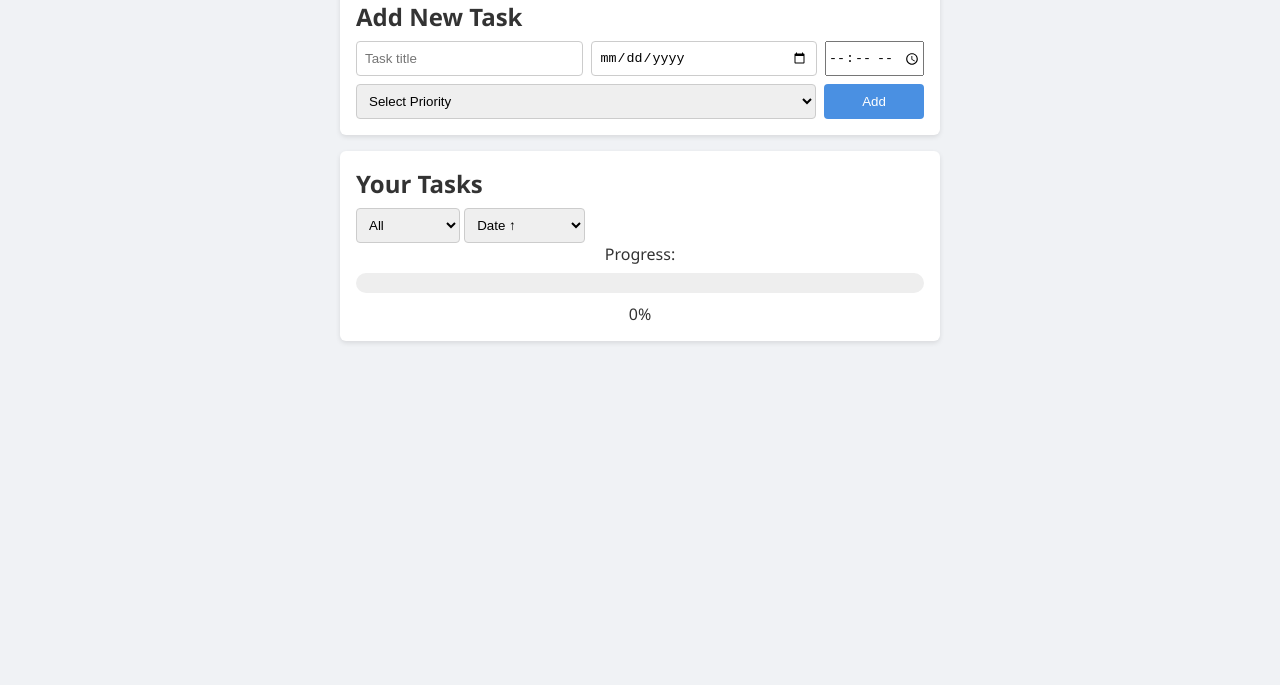
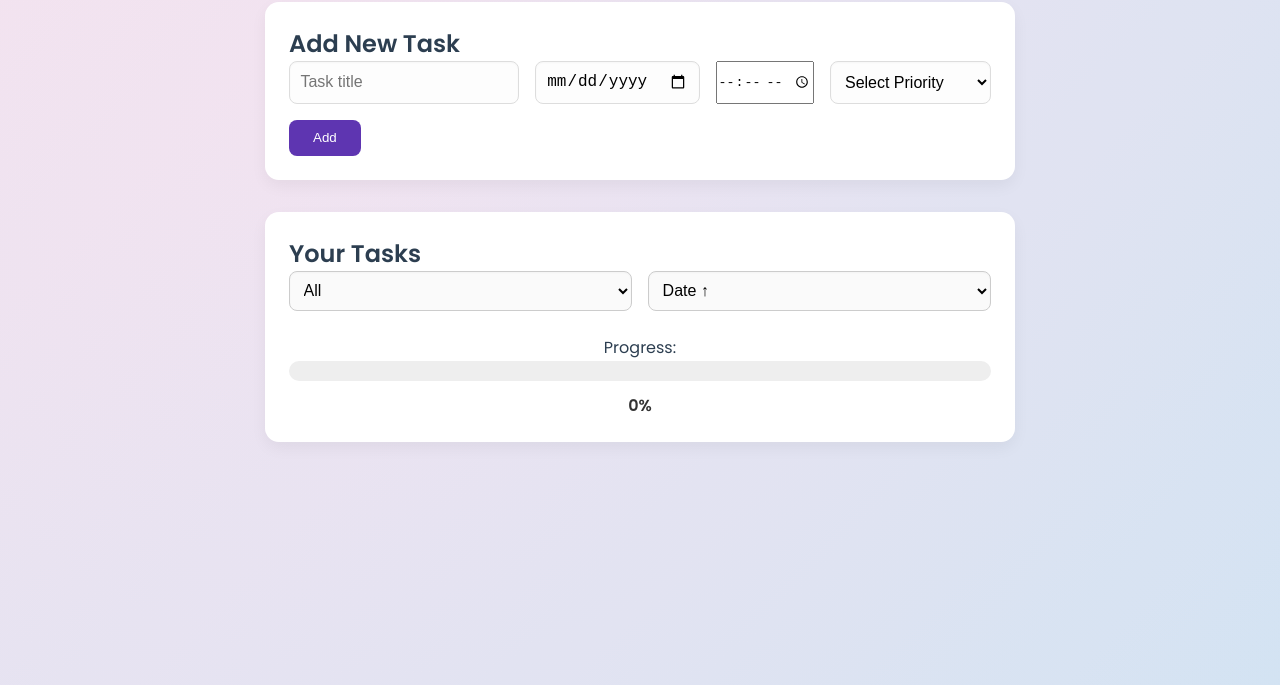
Before and after one commit to ramesh-1211/Smart-Study-Planner, a plain HTML site: page index.html in a window 1280 px wide. Shown: the part 115-800 px from the top of the page. Drawn offline with Linux system fonts and the light colour scheme.

Commit message:
Update style.css

```diff
--- a/style.css
+++ b/style.css
@@ -1,66 +1,123 @@
+/* Import Google Font */
+@import url('https://fonts.googleapis.com/css2?family=Poppins:wght@300;400;600&display=swap');
+
+/* Reset & Base */
 * {
   box-sizing: border-box;
+  margin: 0;
+  padding: 0;
 }
 
 body {
-  font-family: 'Segoe UI', Tahoma, Geneva, Verdana, sans-serif;
-  margin: 0;
-  padding: 0 1rem;
-  background: #f0f2f5;
-  color: #333;
+  font-family: 'Poppins', sans-serif;
+  background: linear-gradient(135deg, #f8e9f0, #dbe9f4);
+  color: #2c3e50;
+  min-height: 100vh;
+  padding: 1rem;
 }
 
-header {
-  background: #4a90e2;
-  color: white;
-  padding: 1rem 0;
-  text-align: center;
-  margin-bottom: 1rem;
+/* Background Overlay for Depth */
+.bg-overlay {
+  position: fixed;
+  top: 0;
+  left: 0;
+  right: 0;
+  bottom: 0;
+  z-index: -1;
+  background: radial-gradient(circle at 30% 30%, #fbc2eb 0%, #a6c1ee 100%);
+  opacity: 0.15;
 }
 
-h1, h2 {
-  margin: 0 0 0.5rem;
+/* Header */
+header {
+  text-align: center;
+  padding: 2rem 1rem 1rem;
+  background: transparent;
 }
 
-#task-input, #task-list-section {
-  background: white;
-  padding: 1rem;
-  border-radius: 6px;
-  box-shadow: 0 2px 5px rgb(0 0 0 / 0.1);
-  margin-bottom: 1rem;
-  max-width: 600px;
-  margin-left: auto;
-  margin-right: auto;
+h1 {
+  font-size: 2.2rem;
+  font-weight: 600;
+  color: #5e35b1;
 }
 
+/* Main Container */
+main {
+  max-width: 750px;
+  margin: 0 auto;
+}
+
+/* Sections */
+#task-input,
+#task-list-section {
+  background-color: #fff;
+  border-radius: 14px;
+  box-shadow: 0 6px 16px rgba(0, 0, 0, 0.05);
+  padding: 1.5rem;
+  margin-bottom: 2rem;
+  transition: all 0.3s ease;
+}
+
+/* Form */
 form {
   display: flex;
   flex-wrap: wrap;
-  gap: 0.5rem;
+  gap: 1rem;
 }
 
-input[type="text"], input[type="date"], select {
+input[type="text"],
+input[type="date"],
+select {
   flex: 1 1 150px;
-  padding: 0.5rem;
-  border: 1px solid #ccc;
-  border-radius: 4px;
+  padding: 0.65rem;
+  border: 1px solid #ddd;
+  border-radius: 8px;
+  font-size: 1rem;
+  background-color: #fdfdfd;
+  box-shadow: inset 0 1px 2px rgba(0, 0, 0, 0.03);
+  transition: border-color 0.3s ease;
 }
 
-button {
-  background: #4a90e2;
-  border: none;
-  color: white;
-  padding: 0.5rem 1rem;
-  border-radius: 4px;
-  cursor: pointer;
-  flex: 0 0 100px;
-  transition: background-color 0.3s ease;
+input:focus,
+select:focus {
+  border-color: #5e35b1;
+  outline: none;
 }
 
-button:hover {
-  background: #357ABD;
+/* Add Button */
+button[type="submit"] {
+  padding: 0.65rem 1.5rem;
+  background-color: #5e35b1;
+  color: white;
+  font-weight: 500;
+  border: none;
+  border-radius: 8px;
+  cursor: pointer;
+  transition: background 0.3s ease;
 }
 
+button[type="submit"]:hover {
+  background-color: #4527a0;
+}
+
+/* Filter and Sort */
+#filter-sort-controls {
+  display: flex;
+  justify-content: space-between;
+  flex-wrap: wrap;
+  gap: 1rem;
+  margin-bottom: 1.2rem;
+}
+
+#filter-sort-controls select {
+  flex: 1;
+  padding: 0.6rem;
+  border-radius: 8px;
+  border: 1px solid #ccc;
+  background-color: #fafafa;
+}
+
+/* Task List */
 #task-list {
   list-style: none;
   padding: 0;
@@ -68,38 +125,29 @@ button:hover {
 }
 
 .task-item {
+  background-color: #fafafa;
+  border-left: 6px solid #999;
+  border-radius: 12px;
+  margin-bottom: 0.8rem;
+  padding: 1rem;
   display: flex;
+  justify-content: space-between;
   align-items: center;
-  justify-content: space-between;
-  background: #fafafa;
-  border: 1px solid #ddd;
-  border-left: 8px solid #999;
-  padding: 0.5rem 1rem;
-  margin-bottom: 0.5rem;
-  border-radius: 4px;
+  box-shadow: 0 2px 6px rgba(0, 0, 0, 0.04);
 }
 
-.task-item.low {
-  border-left-color: #2ecc71;
-}
-
-.task-item.medium {
-  border-left-color: #f1c40f;
-}
-
-.task-item.high {
-  border-left-color: #e74c3c;
-}
+.task-item.low { border-left-color: #4caf50; }
+.task-item.medium { border-left-color: #ff9800; }
+.task-item.high { border-left-color: #e53935; }
 
 .task-info {
   flex: 1;
-  display: flex;
-  flex-direction: column;
 }
 
 .task-title {
-  font-weight: bold;
-  margin-bottom: 0.2rem;
+  font-weight: 600;
+  font-size: 1.05rem;
+  margin-bottom: 0.3rem;
 }
 
 .task-date {
@@ -107,10 +155,10 @@ button:hover {
   color: #666;
 }
 
+/* Actions */
 .task-actions {
   display: flex;
-  align-items: center;
-  gap: 0.5rem;
+  gap: 0.4rem;
 }
 
 .task-actions button {
@@ -118,13 +166,12 @@ button:hover {
   border: none;
   cursor: pointer;
   font-size: 1.2rem;
-  padding: 0.2rem;
   color: #666;
-  transition: color 0.3s ease;
+  transition: color 0.2s ease;
 }
 
 .task-actions button:hover {
-  color: #e74c3c;
+  color: #000;
 }
 
 .completed .task-title {
@@ -134,45 +181,57 @@ button:hover {
 
 .completed {
   opacity: 0.6;
-  transition: opacity 0.3s ease;
 }
 
+/* Progress */
 #progress-container {
-  max-width: 600px;
-  margin: 0 auto;
   text-align: center;
+  margin-top: 1.5rem;
 }
 
 progress {
   width: 100%;
   height: 20px;
-  margin: 0.5rem 0;
   appearance: none;
+  border-radius: 10px;
+  overflow: hidden;
 }
 
 progress::-webkit-progress-bar {
   background-color: #eee;
-  border-radius: 10px;
 }
 
 progress::-webkit-progress-value {
-  background-color: #4a90e2;
-  border-radius: 10px;
+  background-color: #5e35b1;
 }
 
+#progress-text {
+  font-weight: 600;
+  font-size: 1rem;
+  color: #333;
+  margin-top: 0.5rem;
+  display: block;
+}
+
+/* Empty */
 .task-empty {
   text-align: center;
-  color: #888;
+  font-style: italic;
+  color: #999;
   padding: 1rem;
-  font-style: italic;
 }
 
-@media (max-width: 480px) {
+/* Responsive */
+@media (max-width: 600px) {
   form {
     flex-direction: column;
   }
 
-  button {
-    flex: 1 1 auto;
+  #filter-sort-controls {
+    flex-direction: column;
+  }
+
+  button[type="submit"] {
+    width: 100%;
   }
 }
```
